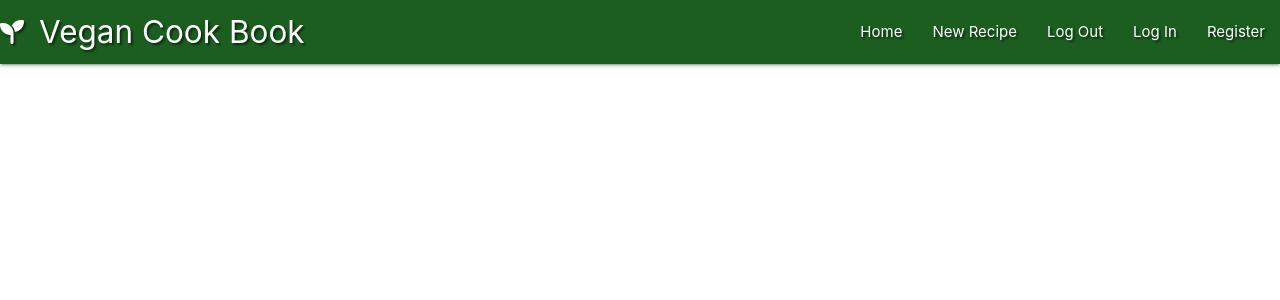
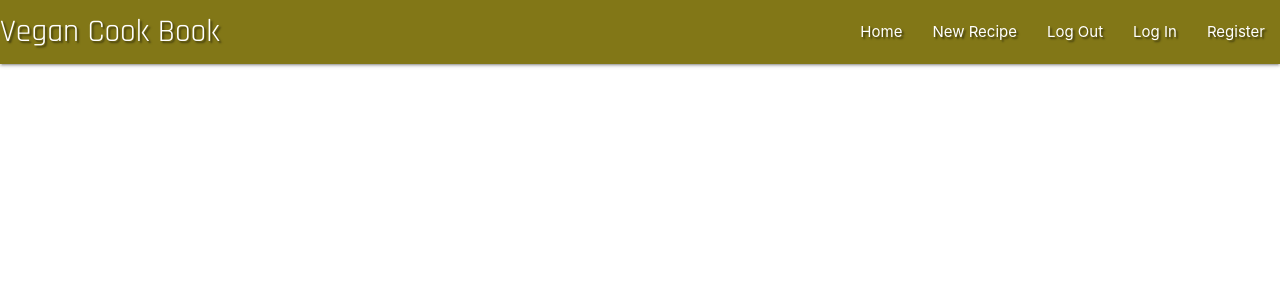
Before and after one commit to rebeccoder/cook-book, a Flask app: page / in a window 1280 px wide. Shown: the top 300 px of the page. Run offline with Flask 2, Linux system fonts and the light colour scheme; data that the repository does not hold is empty; some libraries are stand-ins or nearby versions.

Commit message:
added google font links and changed nav bar color

```diff
--- a/static/css/style.css
+++ b/static/css/style.css
@@ -1,3 +1,7 @@
 .text-shadow {
     text-shadow: 2px 2px 2px rgba(0, 0, 0, 0.5);
 }
+
+#nav-title {
+    font-family: 'Rajdhani', sans-serif;
+}
--- a/templates/base.html
+++ b/templates/base.html
@@ -7,6 +7,9 @@
     <link rel="stylesheet" href="https://cdnjs.cloudflare.com/ajax/libs/font-awesome/6.4.0/css/all.min.css"
         integrity="sha512-iecdLmaskl7CVkqkXNQ/ZH/XLlvWZOJyj7Yy7tcenmpD1ypASozpmT/E0iPtmFIB46ZmdtAc9eNBvH0H/ZpiBw==" crossorigin="anonymous" referrerpolicy="no-referrer" type="text/css">
     <link rel="stylesheet" href="https://cdnjs.cloudflare.com/ajax/libs/materialize/1.0.0/css/materialize.min.css" type="text/css">
+    <link rel="preconnect" href="https://fonts.googleapis.com">
+    <link rel="preconnect" href="https://fonts.gstatic.com" crossorigin>
+    <link href="https://fonts.googleapis.com/css2?family=Rajdhani&display=swap" rel="stylesheet">
     <link rel="stylesheet" href="{{ url_for('static', filename='css/style.css') }}" type="text/css">
     {% block styles %}
     {% endblock %}
@@ -16,9 +19,9 @@
 
 	<header>
         <!-- top navbar -->
-		<nav class="nav-extended text-shadow green darken-4">
+		<nav class="nav-extended text-shadow lime darken-4">
 			<div class="nav-wrapper">
-				<a href="{{ url_for('get_recipes') }}" class="brand-logo"> <i class="fa-solid fa-seedling"></i> Vegan Cook Book</a>
+				<a href="{{ url_for('get_recipes') }}" id= "nav-title" class= "brand-logo"> Vegan Cook Book</a>
 				<a href="#" data-target="mobile-demo" class="sidenav-trigger right"><i class="fas fa-bars"></i></a>
 				<ul class="right hide-on-med-and-down">
 					<li><a href="{{ url_for('get_recipes') }}">Home</a></li>
@@ -32,7 +35,7 @@
 
         <!-- mobile sidenav -->
 		<ul class="sidenav" id="mobile-demo">
-            <li><h4 class="center-align green-text text-darken 4"> <i class="fa-solid fa-seedling"></i> Vegan Cook Book</h4></li>
+            <li><h4 class="center-align lime darken-4"> Vegan Cook Book</h4></li>
             <li><a href="{{ url_for('get_recipes') }}">Home</a></li>
             <li><a href="#">Profile</a></li>
             <li><a href="#">New Task</a></li>
```
